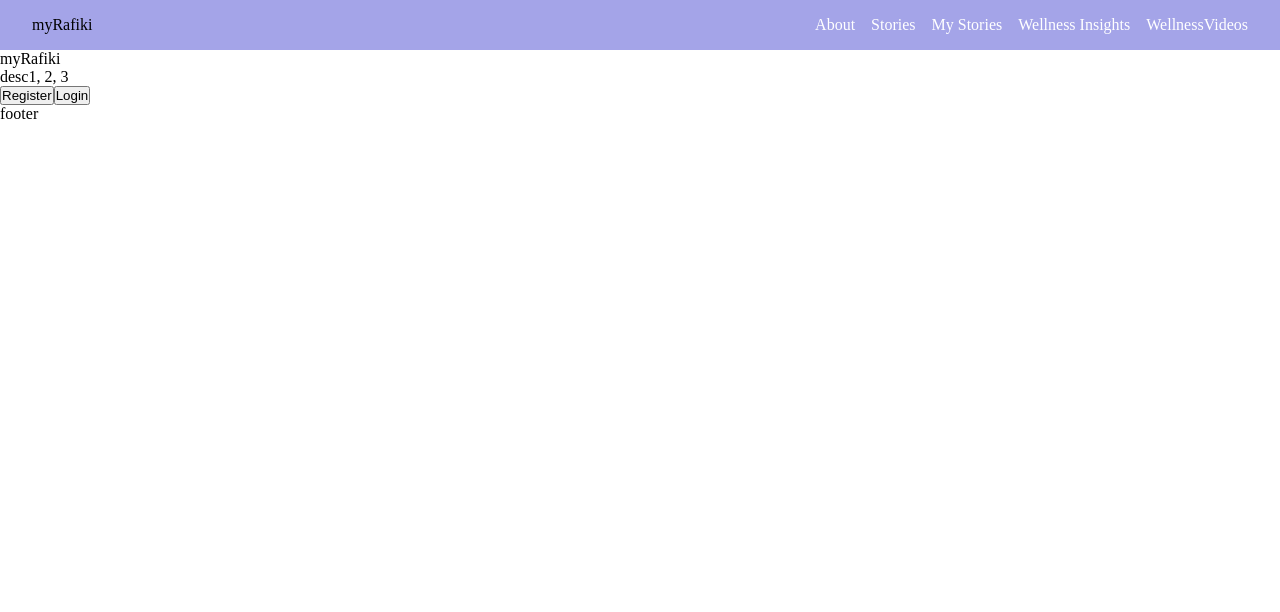
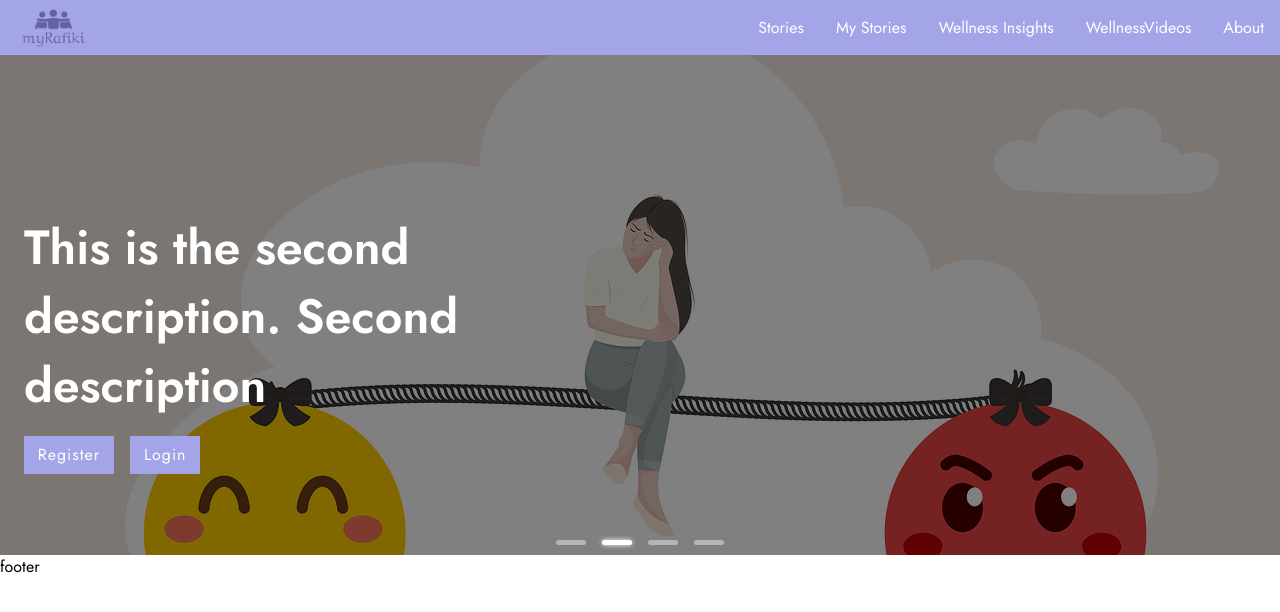
Before and after one commit to fraciah/myRafiki, a React (Vite) app: page / in a window 1280 px wide. Shown: the top 612 px of the page. Built offline with nearby package versions, Linux system fonts and the light colour scheme; no server answers.

Commit message:
Update styles

```diff
--- a/src/assets/css/styles.css
+++ b/src/assets/css/styles.css
@@ -1,7 +1,9 @@
+@import url("https://fonts.googleapis.com/css2?family=Jost:ital,wght@0,100..900;1,100..900&family=Montserrat:ital,wght@0,100..900;1,100..900&display=swap");
 * {
   margin: 0;
   padding: 0;
   box-sizing: border-box;
+  font-family: "Jost", sans-serif;
   font-optical-sizing: auto;
   font-style: normal;
 }
@@ -10,14 +12,15 @@
   align-self: flex-start;
   border: none;
   cursor: pointer;
-  color: white;
+  color: #fff;
   border: 1px solid rgb(164, 164, 232);
-  border-radius: 5px;
-  padding: 0.4rem 0.6rem;
+  font-size: 1rem;
+  letter-spacing: 1px;
+  padding: 0.4rem 0.8rem;
   background-color: rgb(164, 164, 232);
 }
 .btn:hover {
-  background-color: rgb(123, 123, 207);
+  background-color: #6262A6;
 }
 
 .input {
@@ -35,21 +38,92 @@
 
 .navbar {
   display: flex;
+  align-items: center;
   justify-content: space-between;
-  padding: 1rem 2rem;
   cursor: pointer;
+  padding: 0 1rem;
   background-color: rgb(164, 164, 232);
 }
+.navbar .logo-holder {
+  display: flex;
+  align-items: center;
+}
+.navbar .logo-holder img {
+  max-width: 100%;
+  height: 40px;
+}
 .navbar .nav-items {
+  padding: 1rem 0;
   display: flex;
-  gap: 1rem;
+  gap: 2rem;
 }
 .navbar .nav-items .nav-item {
-  color: white;
+  color: #fff;
   text-decoration: none;
 }
 .navbar .nav-items .nav-item:hover {
   color: gray;
+}
+
+.home .carousel {
+  max-width: 100%;
+}
+.home .carousel .carousel-item {
+  position: relative;
+  transition: all 200ms ease-in-out;
+}
+.home .carousel .carousel-item .img-holder {
+  height: 500px;
+}
+.home .carousel .carousel-item .img-holder img {
+  width: 100%;
+  height: 100%;
+  filter: brightness(50%);
+  -o-object-fit: cover;
+     object-fit: cover;
+}
+.home .carousel .carousel-item .carousel-item-content {
+  display: flex;
+  flex-direction: column;
+  margin-left: 1rem;
+  position: absolute;
+  top: 30%;
+  color: white;
+  padding: 0.5rem;
+  width: 50%;
+  gap: 1rem;
+}
+.home .carousel .carousel-item .carousel-item-content .desc {
+  font-size: 3rem;
+  font-weight: 600;
+}
+.home .carousel .carousel-item .carousel-item-content .auth {
+  display: flex;
+  gap: 1rem;
+}
+.home .carousel .carousel-item .indicators {
+  display: flex;
+  justify-content: center;
+  gap: 1rem;
+  position: absolute;
+  bottom: 10px;
+  left: 50%;
+  transform: translateX(-50%);
+  transition: all 200ms ease-in-out;
+}
+.home .carousel .carousel-item .indicators .indicator {
+  width: 30px;
+  height: 5px;
+  cursor: pointer;
+  border-radius: 10px;
+  background: rgb(181, 181, 181);
+}
+.home .carousel .carousel-item .indicators .indicator:hover {
+  box-shadow: 0 0 0.3rem white;
+}
+.home .carousel .carousel-item .indicators .indicator.active {
+  background: white;
+  box-shadow: 0 0 0.3rem white;
 }
 
 .loading-container {
--- a/src/assets/css/styles.scss
+++ b/src/assets/css/styles.scss
@@ -1,24 +1,31 @@
+@import url('https://fonts.googleapis.com/css2?family=Jost:ital,wght@0,100..900;1,100..900&family=Montserrat:ital,wght@0,100..900;1,100..900&display=swap');
+
 $primary-color: rgb(164, 164, 232);
-$primary-color-hover: rgb(123, 123, 207);
+// $primary-color-hover: rgb(123, 123, 207);
+$primary-color-hover: #6262A6;
 $secondary-color: rgb(197, 196, 196);
 
 *{
     margin: 0;
     padding: 0;
     box-sizing: border-box;
-    // font-family: "Nunito", sans-serif;
+    font-family: "Jost", sans-serif;
     font-optical-sizing: auto;
     font-style: normal;
+    // background-color: #f9f9f9;
 }
 
 .btn {
     align-self: flex-start;
     border: none;
     cursor: pointer;
-    color: white;
+    color: #fff;
     border: 1px solid $primary-color;
-    border-radius: 5px;
-    padding: 0.4rem 0.6rem;
+    // border-radius: 5px;
+    // padding: 0.4rem 0.6rem;
+    font-size: 1rem;
+    letter-spacing: 1px;
+    padding: 0.4rem 0.8rem;
     background-color: $primary-color;
 
     &:hover {
@@ -41,17 +48,29 @@ $secondary-color: rgb(197, 196, 196);
 
 .navbar {
     display: flex;
+    align-items: center;
     justify-content: space-between;
-    padding: 1rem 2rem;
     cursor: pointer;
+    padding: 0 1rem;
     background-color: $primary-color;
 
+    .logo-holder {
+        display: flex;
+        align-items: center;
+
+        img{
+            max-width: 100%;
+            height: 40px;
+        }
+    }
+
     .nav-items {
+        padding: 1rem 0;
         display: flex;
-        gap: 1rem;
+        gap: 2rem;
 
         .nav-item {
-            color: white;
+            color: #fff;
             text-decoration: none;
 
             &:hover {
@@ -60,6 +79,79 @@ $secondary-color: rgb(197, 196, 196);
         }
     }
 }
+
+.home {
+    .carousel {
+        max-width: 100%;
+
+        .carousel-item {
+            position: relative;
+            transition: all 200ms ease-in-out;
+
+            .img-holder {
+                height: 500px;
+
+                img {
+                    width: 100%;
+                    height: 100%;
+                    filter: brightness(50%);
+                    object-fit: cover;
+                }
+            }
+
+            .carousel-item-content {
+                display: flex;
+                flex-direction: column;
+                margin-left: 1rem;
+                position: absolute;
+                top: 30%;
+                // background-color: rgba(0, 0, 0, 0.5);
+                color: white;
+                padding: 0.5rem;
+                width: 50%;
+                gap: 1rem;
+
+                .desc {
+                    font-size: 3rem;
+                    font-weight: 600;
+                }
+                .auth {
+                    display: flex;
+                    gap: 1rem;
+                }
+            }
+
+            .indicators {
+                display: flex;
+                justify-content: center;
+                gap: 1rem;
+                position: absolute;
+                bottom: 10px;
+                left: 50%;
+                transform: translateX(-50%);
+                transition: all 200ms ease-in-out;
+
+                .indicator {
+                    width: 30px;
+                    height: 5px;
+                    cursor: pointer;
+                    border-radius: 10px;
+                    background: rgb(181, 181, 181);
+
+                    &:hover {
+                        box-shadow: 0 0 0.3rem white;
+                    }
+
+                    &.active {
+                        background: white;
+                        box-shadow: 0 0 0.3rem white;
+                      }
+                }
+            }
+        }
+    }
+}
+
 
 .loading-container {
     width: 100%;
--- a/src/layouts/Navbar.jsx
+++ b/src/layouts/Navbar.jsx
@@ -3,6 +3,7 @@ import { auth } from "../firebase";
 import useAuth from "../hooks/useAuth";
 import useSingleUser from "../hooks/useSingleUser";
 import { Link, useNavigate } from "react-router-dom";
+import logo from "../assets/images/logo.png";
 
 const Navbar = () => {
   const { user:authUser } = useAuth();
@@ -25,14 +26,16 @@ const Navbar = () => {
 
   return (
     <nav className="navbar">
-        <div>myRafiki</div>
+        <Link className="logo-holder" to="/">
+          <img src={logo} alt="logo" />
+        </Link>
         <div className="nav-items">
-          <Link className="nav-item" to="/about">About</Link>
           <Link className="nav-item" to={user ? "/stories" : "/"}>Stories</Link> {/**/}
           <Link className="nav-item" to={user ? "/mystories" : "/"}>My Stories</Link> {/**/}
           <Link className="nav-item" to="/wellness-insights">Wellness Insights</Link>
           <Link className="nav-item" to="/wellness-videos">WellnessVideos</Link>
           {singleUser?.is_verified && <div className="nav-item">Insights</div>}
+          <Link className="nav-item" to="/about">About</Link>
         </div>
         {user && <div onClick={logOut}>Logout</div>}
     </nav>
--- a/src/pages/web/Home.jsx
+++ b/src/pages/web/Home.jsx
@@ -1,22 +1,43 @@
 import { useNavigate } from "react-router-dom";
+import { homeCarousel } from "../../utilities/Data/HomeCarousel";
+import { useEffect, useState } from "react";
 
 const Home = () => {
   const navigate = useNavigate();
+  const [currentSlide, setCurrentSlide] = useState(0);
+
+  useEffect(() => {
+    const timer = setInterval(() => {
+      setCurrentSlide((currentSlide + 1) % homeCarousel.length);
+    }, 5000);
+    return () => clearInterval(timer);
+  }, [currentSlide]);
 
   return (
-    <div>
-      {/* backImage */}
-      <div>
-        <div>myRafiki</div>
-        <div>
-          <p>desc1, 2, 3</p>
-          <div>
-            <button onClick={() => navigate("/register")}>Register</button>
-            <button onClick={() => navigate("/login")}>Login</button>
+    <div className="home">
+      <div className="carousel">
+        <div className="carousel-item">
+          <div className="img-holder">
+            <img src={homeCarousel[currentSlide].img} alt="carousel" />
+          </div>
+          <div className="carousel-item-content">
+            <p className="desc">{homeCarousel[currentSlide].desc}</p>
+            <div className="auth">
+              <button className="btn" onClick={() => navigate("/register")}>Register</button>
+              <button className="btn" onClick={() => navigate("/login")}>Login</button>
+            </div>
+          </div>
+          <div className="indicators">
+            {homeCarousel.map((item, index) => (
+              <div
+                key={index}
+                className={currentSlide === index ? "indicator active" : "indicator"}
+                onClick={() => setCurrentSlide(index)}
+              ></div>
+            ))}
           </div>
         </div>
       </div>
-      {/* backImage */}
     </div>
   )
 }
--- a/src/pages/web/WellnessVideos.jsx
+++ b/src/pages/web/WellnessVideos.jsx
@@ -1,5 +1,5 @@
 import { useState } from "react";
-import { YTLinks } from "../../utilities/YouTube";
+import { YTLinks } from "../../utilities/Data/YouTube";
 import ReactPlayer from 'react-player';
 
 const WellnessVideos = () => {
```
Also changed, not shown: 1 other file (tests, documents, lock files or other folders).
